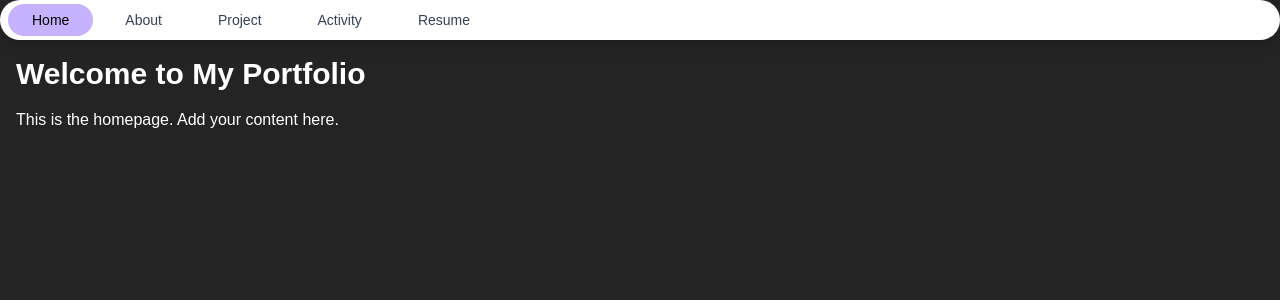
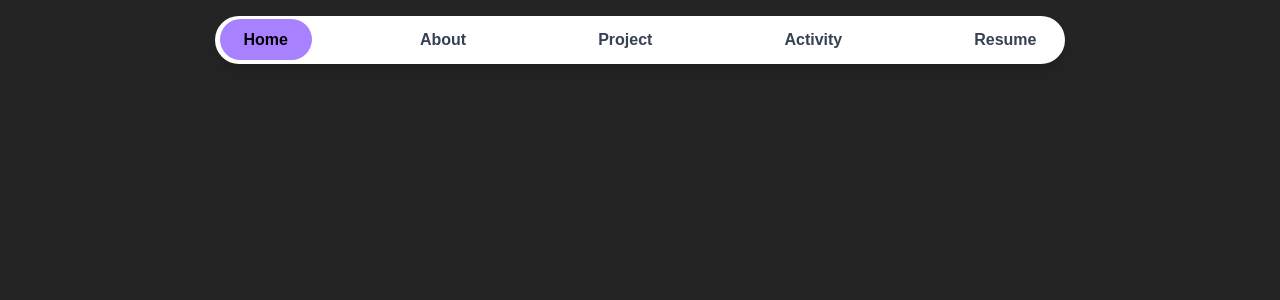
Before and after one commit to NxmNile/laksika.p-portfolio, a Next.js app: page / in a window 1280 px wide. Shown: the top 300 px of the page. Built offline with nearby package versions, Linux system fonts and the light colour scheme.

Commit message:
add just navbar

```diff
--- a/src/app/page.tsx
+++ b/src/app/page.tsx
@@ -1,15 +1,13 @@
-import React from 'react';
-import Navbar from '../components/navbar'; // Correct path to the component file
+import React from "react";
+import Navbar from "../components/navbar"; // Correct path to the component file
 
 export default function Home() {
   return (
     // Remove "item-center" from this div
     <div className="bg-[#242424] min-h-screen w-full flex flex-col">
-      <Navbar />
-      <main className="text-white p-4">
-        <h1 className="text-3xl font-bold mb-4">Welcome to My Portfolio</h1>
-        <p>This is the homepage. Add your content here.</p>
-      </main>
+      <div className="flex items-center justify-center w-full p-4">
+        <Navbar />
+      </div>
     </div>
   );
 }
--- a/src/components/navbar.tsx
+++ b/src/components/navbar.tsx
@@ -12,18 +12,18 @@ const Navbar = () => {
 
   return (
 
-    <nav className="bg-white p-2 rounded-full shadow-lg">
-      <ul className="flex items-center space-x-2">
+    <nav className="bg-white p-2 rounded-full shadow-lg w-[850px] h-12 flex justify-center">
+      <ul className="flex items-center space-x-21">
         {navItems.map((item) => (
           <li key={item}>
             <a
               href={`#${item.toLowerCase()}`}
               onClick={() => setActiveItem(item)}
               className={`
-                px-6 py-2 rounded-full text-sm font-medium transition-colors duration-300
+                px-6 py-3 rounded-full text-m font-bold transition-colors duration-300
                 ${
                   activeItem === item
-                    ? 'bg-[#c5b3ff] text-black' // Active state style
+                    ? 'bg-[#A781FF] text-black' // Active state style
                     : 'text-gray-700 hover:bg-gray-100' // Inactive state + hover style
                 }
               `}
```
